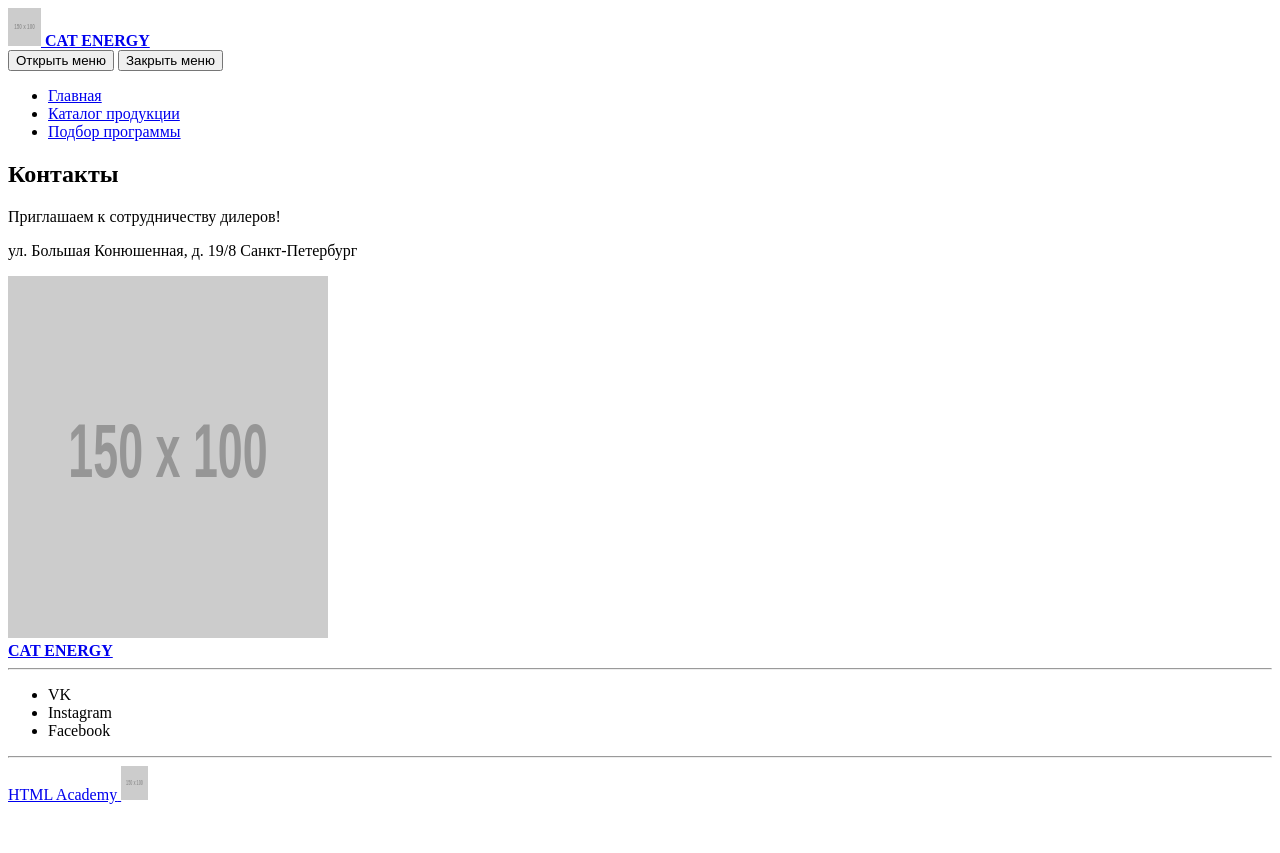
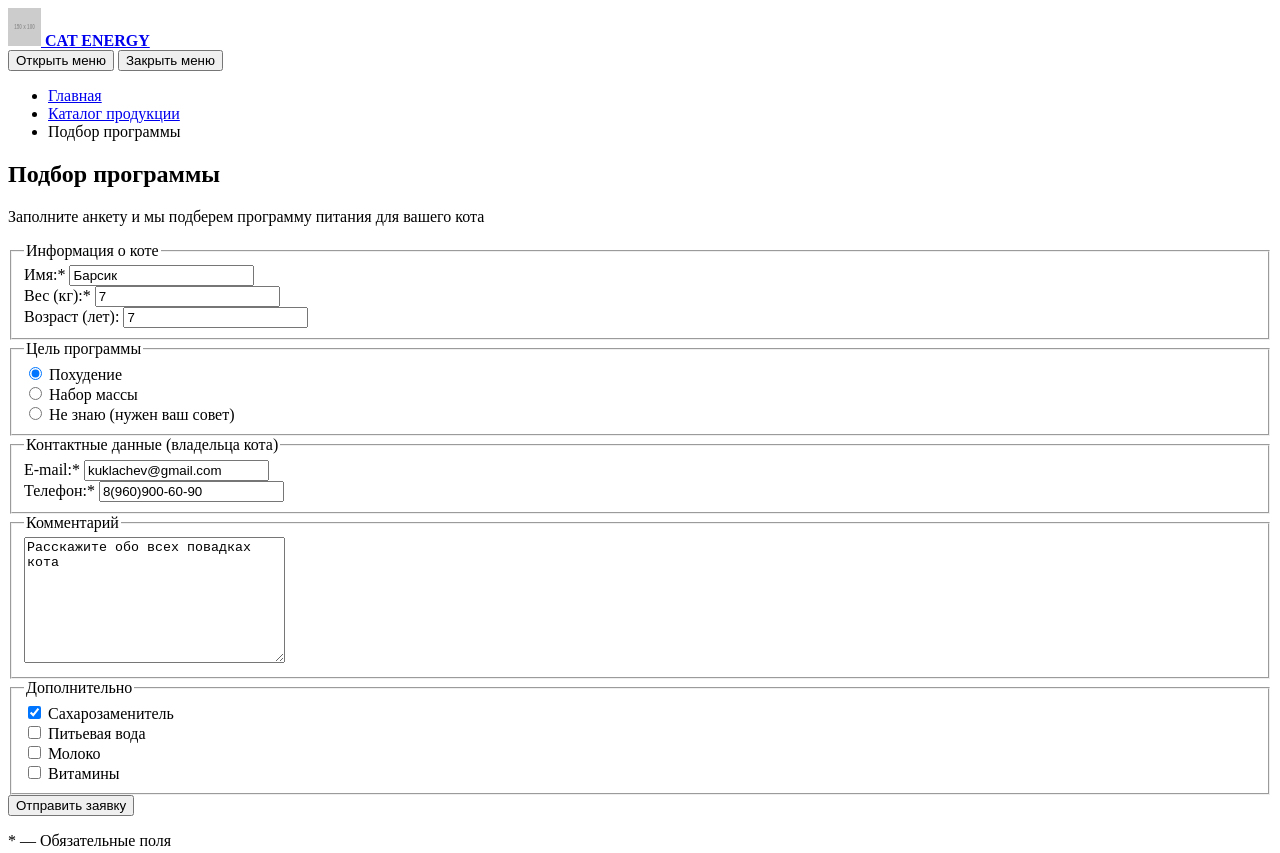
Before and after one commit to markwicked/240146-cat-energy, a website: page source/form.html in a window 1280 px wide. Shown: the top 853 px of the page. Before the commit the page ends 812 px from the top, so only its background shows below. Drawn offline with Linux system fonts and the light colour scheme; placeholder pictures from the web are drawn by us.

Commit message:
form.html 1st vrs

```diff
--- a/source/form.html
+++ b/source/form.html
@@ -2,7 +2,7 @@
 <html lang="ru">
 <head>
   <meta charset="UTF-8">
-  <title>Document</title>
+  <title>HTML Academy: Кэт энерджи - Подбор программы</title>
 </head>
 <body>
 
@@ -23,14 +23,74 @@
             <a href="catalog.html">Каталог продукции</a>
           </li>
           <li class="site-list__item">
-            <a href="form.html">Подбор программы</a>
+            <a>Подбор программы</a>
           </li>
         </ul>
       </div>
     </nav>
   </header>
 
-  <section class="contacts">
+  <main class="form-main">
+    <h2 class="form-main__title">Подбор программы</h2>
+    <p class="form-main__subtitle">
+      Заполните анкету и мы подберем
+      программу питания для вашего кота
+    </p>
+    <form class="form-main__form" action="https://echo.htmlacademy.ru" method="get">
+      <fieldset class="form-main__cat-info">
+        <legend class="visually-hidden">Информация о коте</legend>
+        <label for="cat-name">Имя:*</label>
+        <input class="form-main__input form-main__input--text" type="text" id="cat-name" name="cat-name" value="Барсик" required>
+        <br>
+        <label for="cat-weight">Вес (кг):*</label>
+        <input class="form-main__input form-main__input--text" type="text" id="cat-weight" name="cat-weight" value="7" required>
+        <br>
+        <label for="cat-age">Возраст (лет):</label>
+        <input class="form-main__input form-main__input--text" type="text" id="cat-age" name="cat-age" value="7" required>
+      </fieldset>
+      <fieldset class="form-main__aim-info">
+        <legend class="visually-hidden">Цель программы</legend>
+        <input class="form-main__input form-main__input--radio" type="radio" id="lose-weight" name="form-aim" value="lose-weight" checked>
+        <label for="lose-weight">Похудение</label>
+        <br>
+        <input class="form-main__input form-main__input--radio" type="radio" id="gain-weight" name="form-aim" value="gain-weight">
+        <label for="gain-weight">Набор массы</label>
+        <br>
+        <input class="form-main__input form-main__input--radio" type="radio" id="not-specified" name="form-aim" value="not-specified">
+        <label>Не знаю (нужен ваш совет)</label>
+      </fieldset>
+      <fieldset class="form-main__owner-info">
+        <legend class="form-main__info-title">Контактные данные (владельца кота)</legend>
+        <label for="owner-email">E-mail:*</label>
+        <input class="form-main__input form-main__input--email" type="email" id="owner-email" name="owner-email" value="kuklachev@gmail.com" required>
+        <br>
+        <label for="owner-phone">Телефон:*</label>
+        <input class="form-main__input form-main__input--phone" type="tel" id="owner-phone" name="owner-phone" value="8(960)900-60-90" required>
+      </fieldset>
+      <fieldset class="form-main__comment">
+        <legend class="form-main__info-title">Комментарий</legend>
+        <textarea class="form-main__comment-field" name="comment" id="comment" cols="30" rows="8">Расскажите обо всех повадках кота</textarea>
+      </fieldset>
+      <fieldset class="form-main__additional-info">
+        <legend class="form-main__info-title">Дополнительно</legend>
+        <input class="form-main__input form-main__input-checkbox" type="checkbox" id="no-sugar" name="no-sugar" value="no-sugar" checked>
+        <label for="no-sugar">Сахарозаменитель</label>
+        <br>
+        <input class="form-main__input form-main__input-checkbox" type="checkbox" id="water" name="water" value="water">
+        <label for="water">Питьевая вода</label>
+        <br>
+        <input class="form-main__input form-main__input-checkbox" type="checkbox" id="milk" name="milk" value="milk">
+        <label for="milk">Молоко</label>
+        <br>
+        <input class="form-main__input form-main__input-checkbox" type="checkbox" id="vitamins" name="vitamins" value="vitamins">
+        <label for="vitamins">Витамины</label>
+      </fieldset>
+      <input class="form-main__button button" type="submit" value="Отправить заявку">
+      <p class="form-main__caption">* — Обязательные поля</p>
+    </form>
+  </main>
+
+  <section class="contacts contacts--gray">
     <h2 class="visually-hidden">Контакты</h2>
     <p class="contacts__side-text">
       Приглашаем
@@ -44,7 +104,6 @@
     </p>
     <img class="contacts__map" src="http://placehold.it/150x100" width="320" height="362" alt="">
   </section>
-</main>
 
 <footer class="page-footer">
   <div class="page-footer__wrapper">
```
Also changed, not shown: source/index.html (+2 -2 lines).
